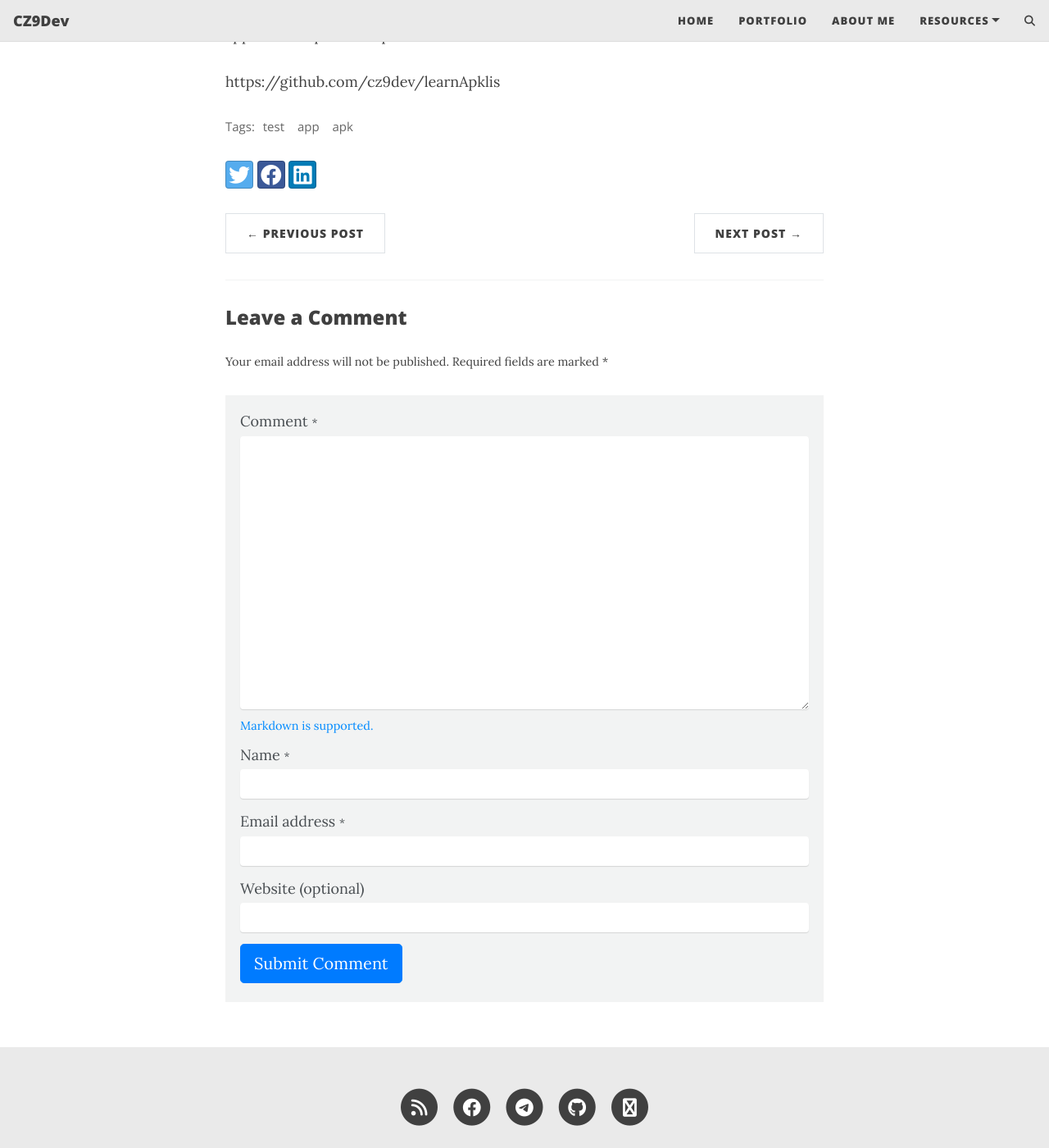
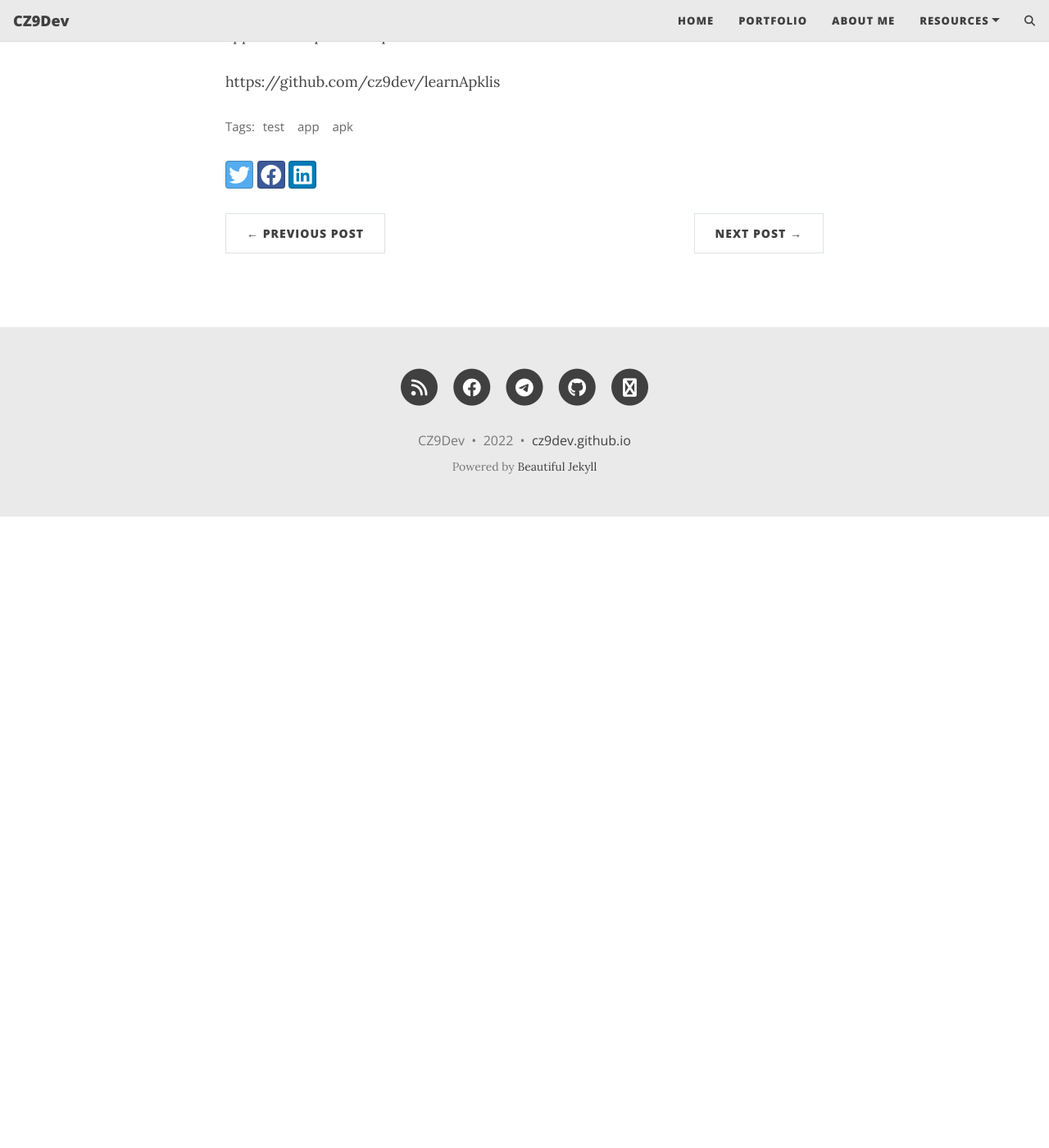
Before and after one commit to cz9dev/cz9dev.github.io, a Jekyll site: the page built from _posts/2022-06-20-learn-apklis.md, in a window 1280 px wide and 1400 px high, scrolled down 455 px. Shown: the whole window at 82% size. Built offline with Jekyll 4.4.1, drawn with Linux system fonts in a browser that asks for light colours; nearby versions of some CDN libraries; comment, search, counter and statistics services are not loaded; after the commit the page ends 1085 px from its top, so only the background shows below that; some of the changed lines change nothing that is shown.

Commit message:
Update _config.yml

```diff
--- a/_config.yml
+++ b/_config.yml
@@ -159,7 +159,7 @@
 # --- Comments --- #
 
 # To use Disqus comments, sign up to https://disqus.com and fill in your Disqus shortname (NOT the userid)
-#disqus: ""
+disqus: "cz9dev"
 
 # To use Facebook Comments, create a Facebook app and fill in the Facebook App ID
 #fb_comment_id: ""
@@ -183,11 +183,11 @@
 # https://github.com/eduardoboucas/staticman/ and https://staticman.net/ for further
 # instructions. For any support with staticman please direct questions to staticman and
 # not to BeautifulJekyll.
-staticman:
-  repository : cz9dev/static_comment # GitHub username/repository eg. "daattali/beautiful-jekyll"
-  branch     : main # If you're not using `master` branch, then you also need to update the `branch` parameter in `staticman.yml`
-  endpoint   : https://api.staticman.net/v3/entry/github/cz9dev/cz9dev.github.io/main/properties # URL of your deployment, with a trailing slash eg. "https://<your-api>/v3/entry/github/"
-  reCaptcha: staticman.yml  # (optional, set these parameters in `staticman.yml` as well)
+#staticman:
+#  repository : cz9dev/static_comment # GitHub username/repository eg. "daattali/beautiful-jekyll"
+#  branch     : main # If you're not using `master` branch, then you also need to update the `branch` parameter in `staticman.yml`
+#  endpoint   : https://api.staticman.net/v3/entry/github/cz9dev/cz9dev.github.io/main/properties # URL of your deployment, with a trailing slash eg. "https://<your-api>/v3/entry/github/"
+  #reCaptcha: staticman.yml  # (optional, set these parameters in `staticman.yml` as well)
 #    siteKey  : # You need to apply for a site key on Google
 #    secret   : # Encrypt your password by going to https://<your-own-api>/v3/encrypt/<your-site-secret>
 
```
